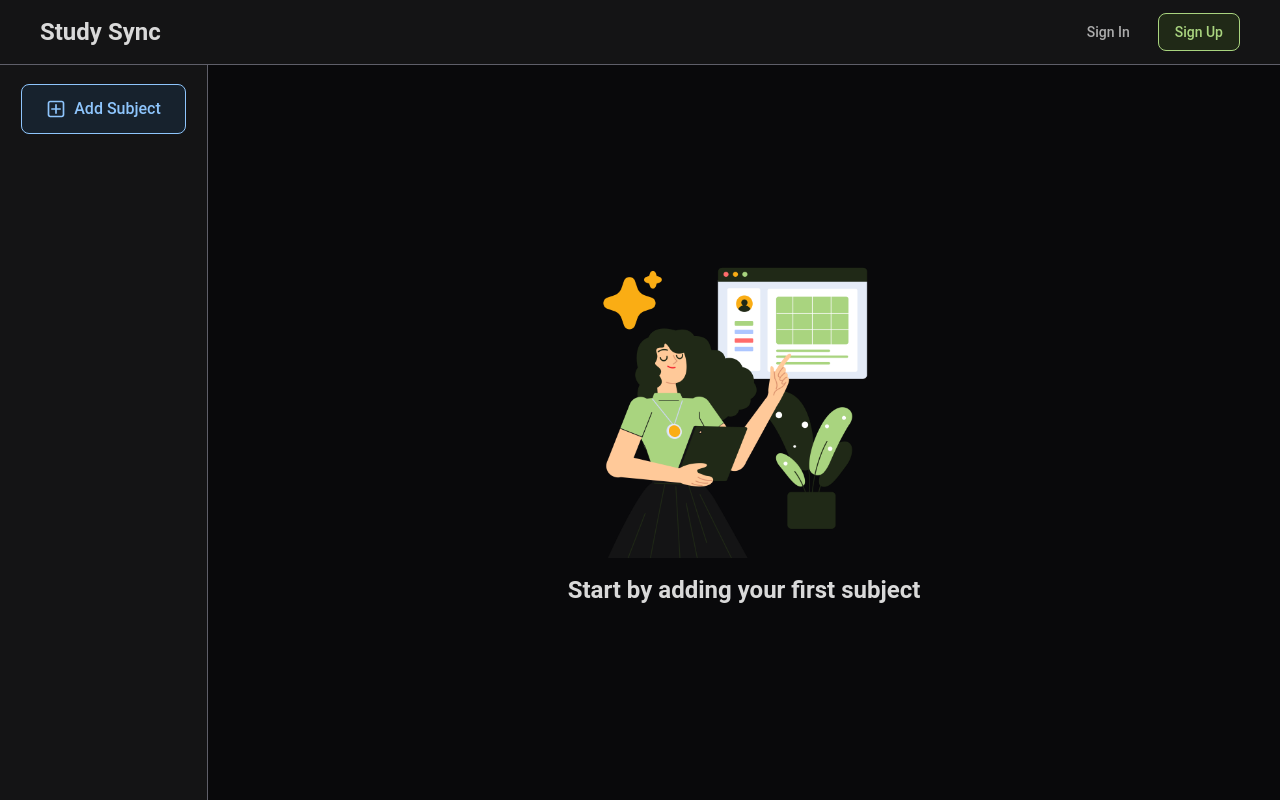
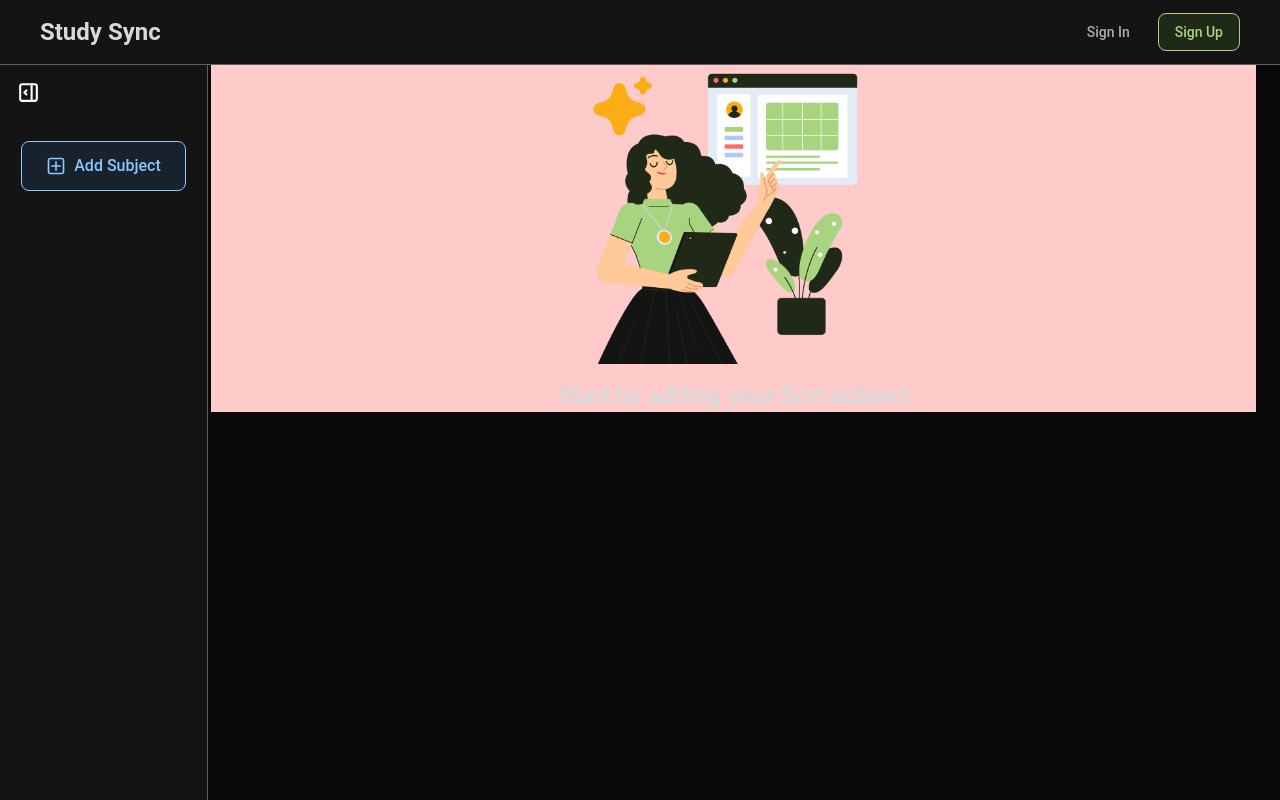
Before and after one commit to TanishqKashla/ClarioAI, a Next.js app: page / in a window 1280 px wide. Built offline with nearby package versions, Linux system fonts and the light colour scheme; no server answers; what groq-sdk would draw is missing.

Commit message:
Form timeline field removed, sidebar added and layout changes

```diff
--- a/src/app/layout.js
+++ b/src/app/layout.js
@@ -1,24 +1,26 @@
-import Navbar from '@/components/layout/Navbar';
-import './globals.css'
-import StudyPlanWrapper from '@/components/providers/StudyPlanWrapper';
-import Sidebar from '@/components/layout/Sidebar';
-import { SessionProvider } from '@/components/providers/SessionProvider';
+import Navbar from "@/components/layout/Navbar";
+import "./globals.css";
+import StudyPlanWrapper from "@/components/providers/StudyPlanWrapper";
+import Sidebar from "@/components/layout/Sidebar";
+import { SessionProvider } from "@/components/providers/SessionProvider";
 
 export const metadata = {
-  title: 'StudySync - Your Study Planning Companion',
-  description: 'AI-powered study plan generator to help you prepare for exams effectively',
-}
+  title: "StudySync - Your Study Planning Companion",
+  description:
+    "AI-powered study plan generator to help you prepare for exams effectively",
+};
 
 export default function RootLayout({ children }) {
   return (
     <html lang="en">
-      <body className="flex flex-col  bg-dark-200">
+      <body className="flex flex-col bg-dark-200">
         <SessionProvider>
           <StudyPlanWrapper>
-            <Navbar />
-            <div className="flex flex-1 overflow-hidden mt-16">
-              <Sidebar />
-              <main className="flex-1 ml-52 overflow-auto">{children}</main>
+            <div className="flex h-full">
+                <Navbar />
+              <Sidebar >
+                <main className="overflow-auto mt-16">{children}</main>
+              </Sidebar>
             </div>
           </StudyPlanWrapper>
         </SessionProvider>
--- a/src/app/page.js
+++ b/src/app/page.js
@@ -3,7 +3,7 @@ import React from 'react'
 
 const page = () => {
     return (
-        <div className='h-full'>
+        <div className='bg-red-200 h-full'>
             <div className='flex flex-col items-center gap-4 justify-center h-full'>
                 <Image src="/illustrations/illustration1.png" alt="hero" width={300} height={300} />
                 <h2 className='text-light-100 font-bold text-2xl'>Start by adding your first subject</h2>
--- a/src/components/layout/Navbar.jsx
+++ b/src/components/layout/Navbar.jsx
@@ -1,19 +1,20 @@
 "use client";
 
-import React from 'react'
-import Button from '../common/Button'
-import { useSession, signIn, signOut } from "next-auth/react"
-import Link from 'next/link'
+import React from "react";
+import Button from "../common/Button";
+import { useSession, signIn, signOut } from "next-auth/react";
+import Link from "next/link";
 
 const Navbar = () => {
   const { data: session, status } = useSession();
   const isLoading = status === "loading";
 
   return (
-      <div>
-          <nav className="bg-dark-100 border-b border-border z-10 fixed w-full">
+    <nav className="bg-dark-100 border-b border-border z-10 fixed w-full left-0 right-0">
       <div className="flex h-16 px-10 justify-between items-center">
-                    <Link href="/" className="text-light-100 text-2xl font-bold">Study Sync</Link>
+        <Link href="/" className="text-light-100 text-2xl font-bold">
+          Study Sync
+        </Link>
         <div className="flex gap-3 text-sm items-center">
           {isLoading ? (
             <div className="h-8 w-24 bg-gray-600 animate-pulse rounded"></div>
@@ -21,30 +22,29 @@ const Navbar = () => {
             <>
               <span className="text-light-100">Hello, {session.user.name}</span>
               <Button
-                              onClick={() => signOut({ callbackUrl: '/' })}
-                              children={'Sign Out'}
-                              ClassName='border-none'
-                              variant='inactive'
+                onClick={() => signOut({ callbackUrl: "/" })}
+                children={"Sign Out"}
+                ClassName="border-none"
+                variant="inactive"
               />
             </>
           ) : (
             <>
               <Button
                 onClick={() => signIn()}
-                              children={'Sign In'}
-                              ClassName='border-none'
-                              variant='inactive'
+                children={"Sign In"}
+                ClassName="border-none"
+                variant="inactive"
               />
               <Link href="/auth/signin">
-                              <Button children={'Sign Up'}/>
+                <Button children={"Sign Up"} />
               </Link>
             </>
           )}
         </div>
       </div>
     </nav>
-    </div>
-  )
-}
+  );
+};
 
-export default Navbar
+export default Navbar;
--- a/src/components/layout/Sidebar.jsx
+++ b/src/components/layout/Sidebar.jsx
@@ -1,33 +1,66 @@
 'use client'
-import React from 'react'
+import React, { useState } from 'react'
 import { CgAddR } from "react-icons/cg";
-import Link from 'next/link'
+import { TbLayoutSidebarRightExpand, TbLayoutSidebarLeftExpand } from 'react-icons/tb';
 import { useRouter } from 'next/navigation';
 import Button from '../common/Button';
 
-const Sidebar = () => {
-    const router = useRouter(); // Initialize the router
+const Sidebar = ({ children }) => {
+    const router = useRouter();
+    const [isOpen, setIsOpen] = useState(true);
+    const sidebarWidth = isOpen ? 187 : 64;
 
     const handleAddSubjectClick = () => {
-        router.push('/newsubject'); // Redirect to /newsubject
+        router.push('/newsubject');
     };
 
+    return (
+        <>
+            {/* Sidebar */}
+            <div
+                className={`fixed top-16 left-0 h-[calc(100vh-4rem)] bg-dark-100 text-white border-r border-border overflow-y-auto transition-all duration-300 ease-in-out ${isOpen ? 'w-52' : 'w-20'
+                    } flex flex-col z-5`}
+            >
+                <div className="flex items-center  p-4">
+                    {/* <span className={`text-lg font-semibold ${!isOpen && 'hidden'}`}>StudySync</span> */}
+                    <button onClick={() => setIsOpen(!isOpen)} className="">
+                        {isOpen ?<TbLayoutSidebarRightExpand size={25} />: <TbLayoutSidebarLeftExpand size={25} />}
+                    </button>
+                </div>
 
-    return (
-        <aside className="bg-dark-100 w-52 border-r border-border overflow-y-auto h-[calc(100vh-62px)] fixed">
-            <div className=" flex justify-center items-center pt-5">
-                <Button
-                    children={"Add Subject"}
-                    variant='info'
-                    size='lg'
-                    icon={<CgAddR size={20} />}
-                    onClick={handleAddSubjectClick}
+                {/* Add Subject Button */}
+                <div className="flex justify-center items-center pt-5">
+                    <Button
+                        children={isOpen ? "Add Subject" : ""} // Show text only when sidebar is open
+                        variant="info"
+                        size='lg'
+                        icon={<CgAddR size={20} />}
+                        onClick={handleAddSubjectClick}
+                    />
+                </div>
 
-                />
+                {/* Sidebar Links */}
+                <nav className="p-4">
+                    <ul>
+                        <li className="p-2 hover:bg-gray-700 rounded cursor-pointer">
+                            {/* Add any links as necessary */}
+                        </li>
+                    </ul>
+                </nav>
             </div>
 
-        </aside>
-    )
+            {/* Main Content */}
+            <main
+                className="transition-all flex-1 duration-300 ease-in-out px-6 mt-0"
+                style={{
+                    marginLeft: `${sidebarWidth}px`,
+                    marginTop: 'px',  // Same as mt-16 for the Navbar height
+                }}
+            >
+                {children}
+            </main>
+        </>
+    );
 }
 
-export default Sidebar
+export default Sidebar;
--- a/src/components/study-plan/StudyPlanList.jsx
+++ b/src/components/study-plan/StudyPlanList.jsx
@@ -7,7 +7,7 @@ const StudyPlanList = ({ studyPlan }) => {
     }
 
     return (
-        <div className="bg-slate-950 p-6">
+        <div className=" p-6">
             {/* <h2 className="text-2xl font-semibold text-light-100 mb-6">Your Study Plan</h2> */}
             {studyPlan.map((subject, index) => (
                 <SubjectCard
--- a/src/components/study-plan/SubjectCard.jsx
+++ b/src/components/study-plan/SubjectCard.jsx
@@ -2,12 +2,13 @@ import React from 'react';
 import TopicCard from './TopicCard';
 
 const SubjectCard = ({ subject, onSubtopicCompletionChange }) => {
-
     return (
         <div className="mb-8">
-            <h3 className="text-2xl font-bold text-primary flex items-center gap-2 mb-4">
-                <span>📚</span> {subject.subject}
+            {/* Subject Name */}
+            <h3 className="text-2xl font-bold text-primary uppercase flex items-center gap-2 mb-4">
+                <span></span> {subject.subject}
             </h3>
+            {/* Render Topics */}
             {subject.topics.map((topic, index) => (
                 <TopicCard
                     key={index}
--- a/src/components/study-plan/TopicCard.jsx
+++ b/src/components/study-plan/TopicCard.jsx
@@ -15,14 +15,14 @@ const TopicCard = ({ subject, topic, onSubtopicCompletionChange }) => {
     };
 
     return (
-        <div className="mb-6 ml-4 border-4 border-l-primary">
+        <div className="mb-6">
             {/* Topic Name */}
             <h4 className="text-xl font-semibold text-light-100 flex items-center gap-2 mb-4">
                 <span>📑</span> {topic.topic}
             </h4>
 
             {/* Progress Bar */}
-            <div className="w-full bg-dark-300 rounded-full h-2 mt-2 mb-4">
+            <div className="w-full bg-dark-100 rounded-full h-2 mt-2 mb-4">
                 <div
                     className="bg-primary h-2 rounded-full transition-all duration-300"
                     style={{ width: `${progressPercentage}%` }}
```
Also changed, not shown: src/app/newsubject/page.js (+17 -14 lines), src/services/groqService.js (+12 -19 lines). Lines whose indentation alone changed are shown as unchanged.
